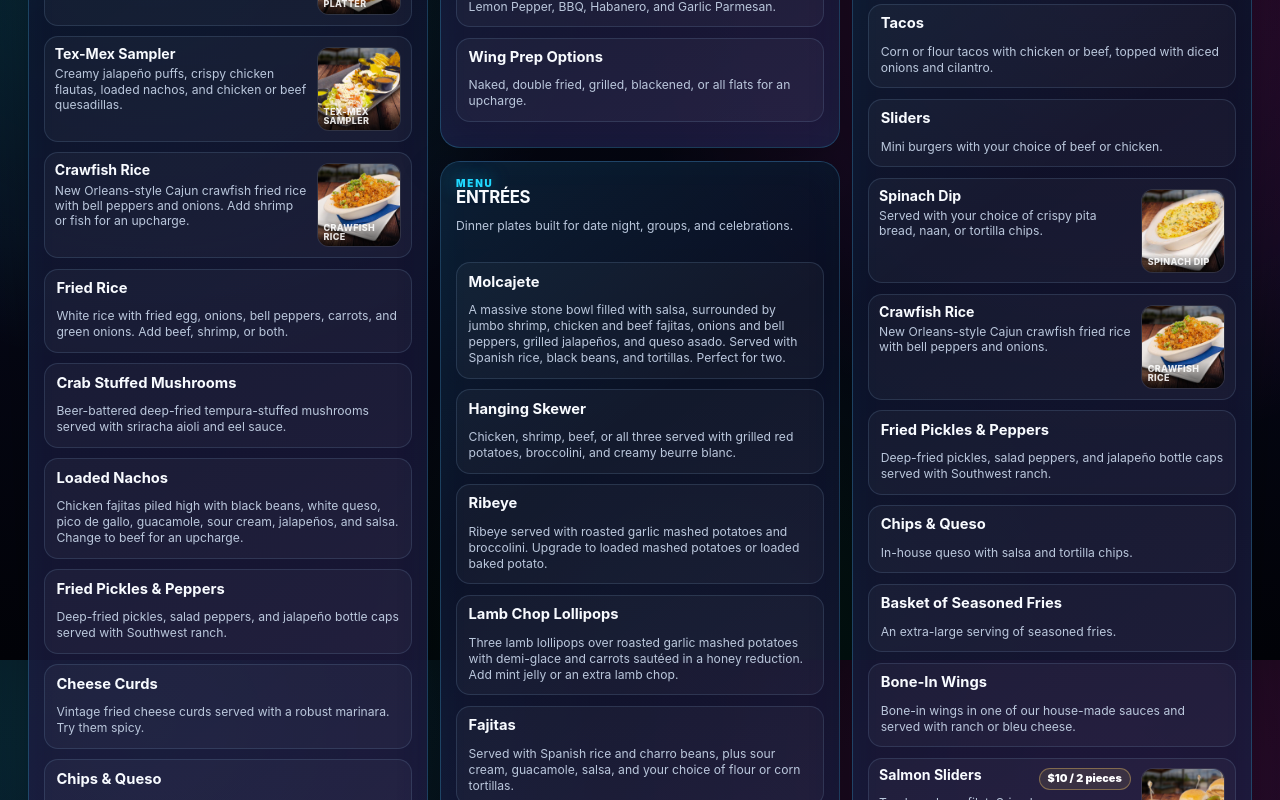
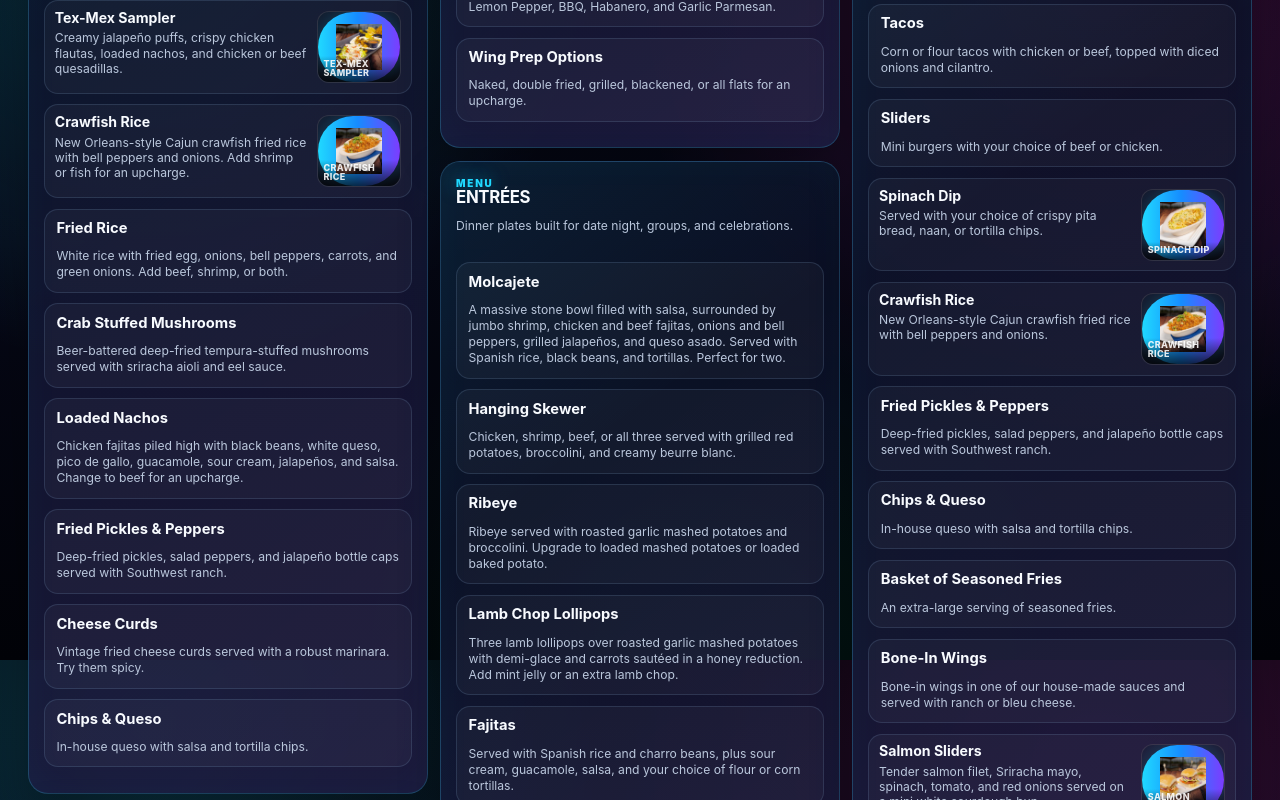
Before and after one commit to KatyVibesRepo/kv-website, a Next.js app: page /food in a window 1280 px wide. Shown: the part 940-1740 px from the top of the page. Built offline with nearby package versions, Linux system fonts and the light colour scheme; no server answers.

Commit message:
Make menu photos enlarge and hide menu prices

```diff
--- a/components/MenuSection.tsx
+++ b/components/MenuSection.tsx
@@ -1,5 +1,6 @@
 import type { MenuSection as MenuSectionType } from '@/lib/siteContent';
 import type { SiteGalleryImage } from '@/lib/siteImages';
+import { MenuImageLightbox } from '@/components/MenuImageLightbox';
 
 function normalizeMenuName(value: string) {
   return value
@@ -86,7 +87,6 @@ export function MenuSection({
               <div className="menu-item-copy">
                 <div className="row-between menu-item-heading">
                   <h3>{item.name}</h3>
-                  {item.price && <span className="price-chip">{item.price}</span>}
                 </div>
 
                 {item.badge && <span className="badge hot">{item.badge}</span>}
@@ -97,10 +97,9 @@ export function MenuSection({
                 <div className="menu-item-media-grid" aria-label={`${item.name} photos`}>
                   {itemImages.map((image, index) => (
                     <figure className="menu-item-media" key={`${image.src}-${index}`}>
-                      <img
+                      <MenuImageLightbox
                         src={image.src}
                         alt={image.title || `${item.name} photo`}
-                        loading="lazy"
                       />
                       {image.title && <figcaption>{image.title}</figcaption>}
                     </figure>
```
